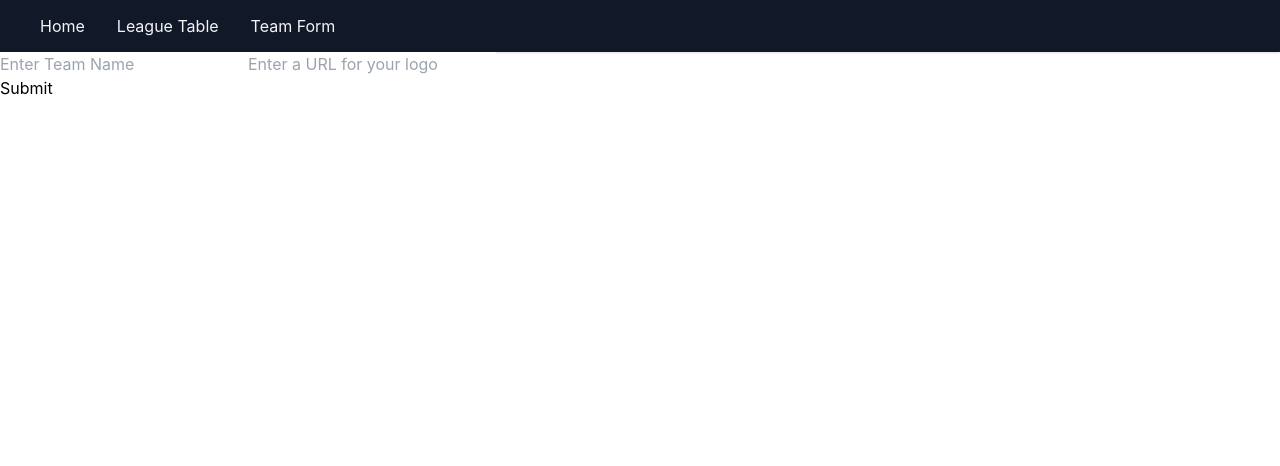
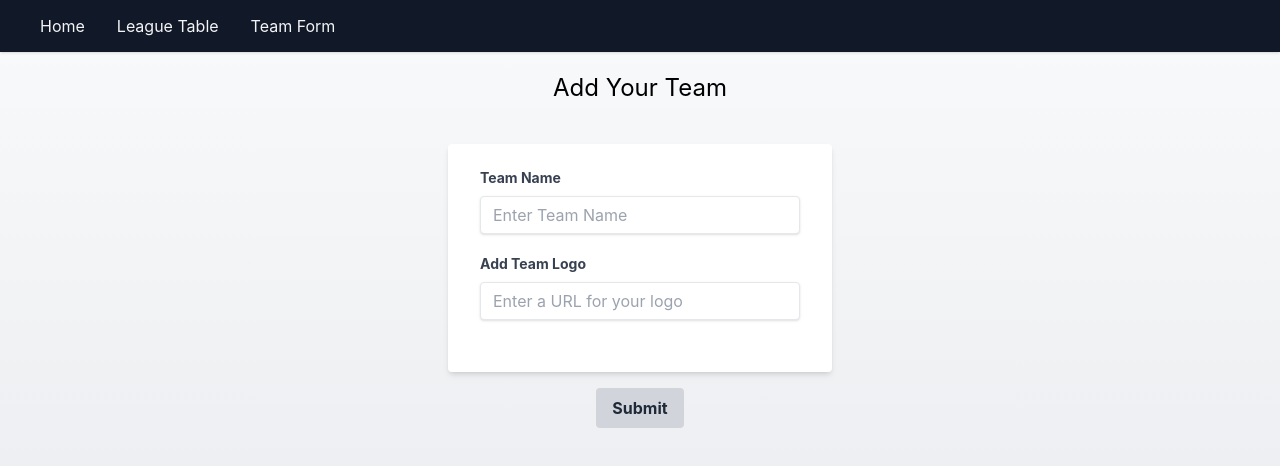
Before and after one commit to jjjjjjonathan/ez-league, a React (Create React App) app: page /teamform in a window 1280 px wide. Shown: the top 466 px of the page. Built offline with nearby package versions, Linux system fonts and the light colour scheme; no server answers.

Commit message:
add layout for team form

```diff
--- a/src/App.js
+++ b/src/App.js
@@ -11,6 +11,7 @@ function App() {
   const { state } = useApplicationData();
   console.log(state);
   return (
+    <div className="h-screen bg-gradient-to-b from-gray-50 to-gray-200">
       <Router>
         <Navbar />
         <Switch>
@@ -28,6 +29,7 @@ function App() {
           </Route>
         </Switch>
       </Router>
+    </div>
   );
 }
 
--- a/src/components/Navbar.js
+++ b/src/components/Navbar.js
@@ -3,7 +3,7 @@ import { Link } from "react-router-dom";
 const Navbar = () => {
   return (
     <nav className="bg-gray-900 text-gray-100 py-3.5 px-6 shadow md:flex justify-between items-center">
-      <ul className="flex items-center cursor-pointer md:flex md:items-center">
+      <ul className="flex flex-col cursor-pointer  md:flex-row md:items-center ">
         <li className="md:mx-4 hover:text-gray-400">
           <Link to="/">Home</Link>
         </li>
--- a/src/components/TeamForm.jsx
+++ b/src/components/TeamForm.jsx
@@ -1,9 +1,9 @@
-import axios from 'axios';
-import { useState, Fragment } from 'react';
+import axios from "axios";
+import { useState, Fragment } from "react";
 
 const TeamForm = (props) => {
-  const [teamName, setTeamName] = useState('');
-  const [logo, setLogo] = useState('');
+  const [teamName, setTeamName] = useState("");
+  const [logo, setLogo] = useState("");
   const submit = (event) => {
     event.preventDefault();
   };
@@ -14,26 +14,56 @@ const TeamForm = (props) => {
   };
 
   const save = (teamName, logo) => {
-    axios.put('/api/teams', { teamName, logo });
+    axios.put("/api/teams", { teamName, logo });
   };
 
   return (
     <Fragment>
-      <form autoComplete="off" onSubmit={submit}>
+      <h1 className="flex items-center justify-center mt-5 text-2xl ">
+        Add Your Team
+      </h1>
+      <article className="flex justify-center mt-10 ">
+        <section className="w-full max-w-sm flex-col">
+          <form
+            autoComplete="off"
+            onSubmit={submit}
+            className="shadow-md bg-white rounded px-8 pt-6 pb-8 mb-4"
+          >
+            <div className="mb-5">
+              <label className="block text-gray-700 text-sm font-bold mb-2">
+                Team Name
+              </label>
               <input
                 type="text"
                 name="name"
                 placeholder="Enter Team Name"
                 onChange={(event) => setTeamName(event.target.value)}
+                className="shadow appearance-none border rounded w-full py-2 px-3 text-gray-700 leading-tight focus:outline-none "
               />
+            </div>
+            <div className="mb-5">
+              <label className="block text-gray-700 text-sm font-bold mb-2">
+                Add Team Logo
+              </label>
               <input
                 type="text"
                 name="logoURL"
                 placeholder="Enter a URL for your logo"
                 onChange={(event) => setLogo(event.target.value)}
+                className="shadow appearance-none border rounded w-full py-2 px-3 text-gray-700 leading-tight focus:outline-none "
               />
+            </div>
           </form>
-      <button onClick={() => validate(teamName, logo)}>Submit</button>
+          <div className=" md:flex md:justify-center mb-6">
+            <button
+              onClick={() => validate(teamName, logo)}
+              class="bg-gray-300 hover:bg-gray-400 text-gray-800 font-bold py-2 px-4 rounded md:items-center"
+            >
+              Submit
+            </button>
+          </div>
+        </section>
+      </article>
     </Fragment>
   );
 };
```
Lines whose indentation alone changed are shown as unchanged.
